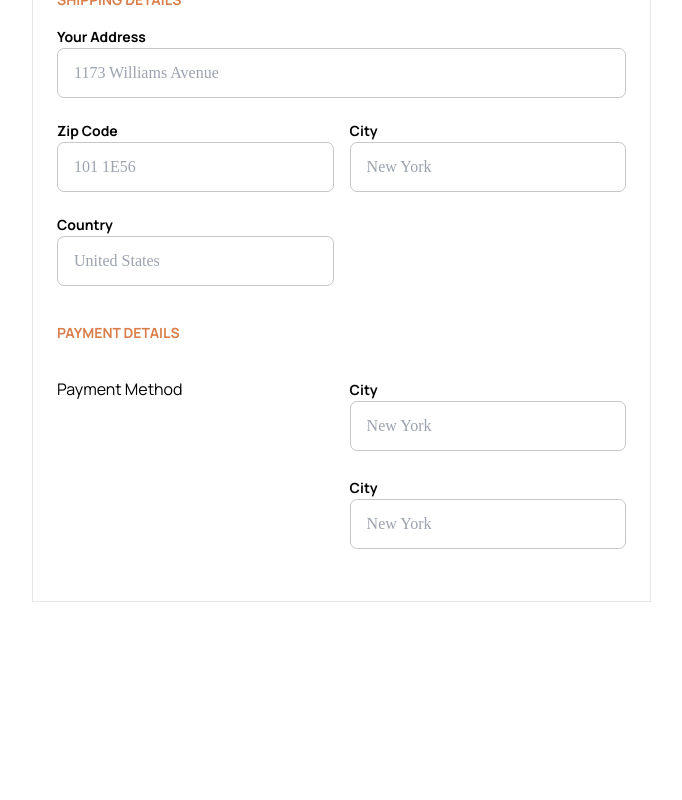
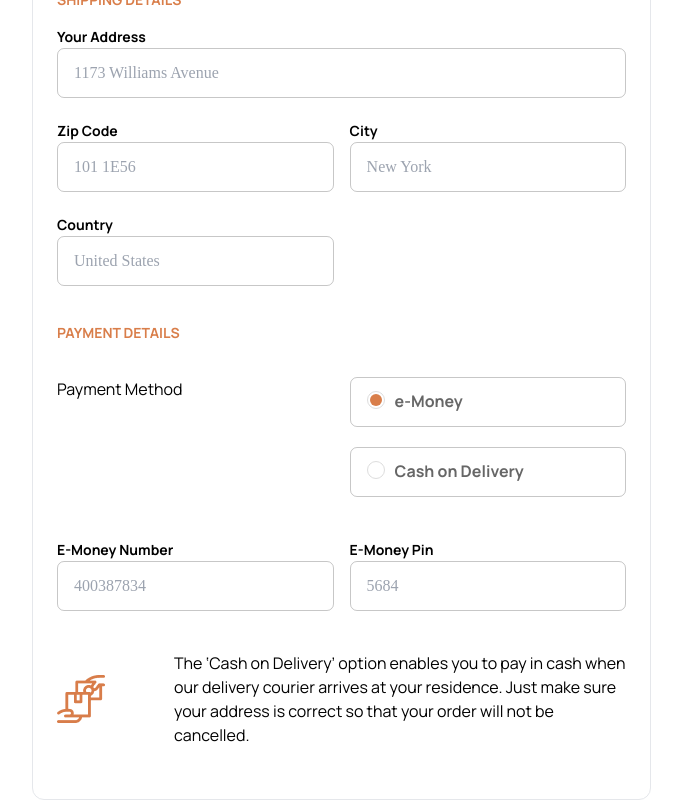
Before and after one commit to keys78/audiophile-ecommerce, a Nuxt app: page /Checkout in a window 1280 px wide. Shown: the part 585-1385 px from the top of the page, without its empty margins (128-810 px from the left). Before the commit the page ends 1187 px from the top, so only its background shows below. Built offline with nearby package versions, Linux system fonts and the light colour scheme.

Commit message:
merge functions & vuex

```diff
--- a/pages/Checkout.vue
+++ b/pages/Checkout.vue
@@ -6,7 +6,7 @@
             <button @click="goBack" class="mt-24 text-sm mb-2"> Go Back</button>
 
             <div class="flex-start gap-8 ">
-                <div class="w-8/12 border py-8 px-6">
+                <div class="w-8/12 border py-8 px-6 rounded-xl">
                     <h1 class="check-group text-2xl">CHECKOUT</h1>
                     <p class="check-text">BILLING DETAILS</p>
 
@@ -52,7 +52,7 @@
                                 </div>
                             </div>
 
-                            <p class="check-text manrope">PAYMENT DETAILS</p>
+                            <p class="check-text">PAYMENT DETAILS</p>
 
                             <div class="grid grid-cols-2 gap-4 py-5">
                                 <div class="">
@@ -60,15 +60,30 @@
                                 </div>
 
                                 <div>
-                                   <div class="pb-6">
-                                        <label class="check-group text-sm">City</label>
-                                        <input type="text" placeholder="New York" class="input-group"/>
+                                   <div class="pb-6 input-group mb-5">
+                                        <input type="radio" id="test1" name="payment-type" checked/>
+                                        <label class="check-group" for="test1">e-Money</label>
                                     </div>
-                                    <div>
-                                        <label class="check-group text-sm">City</label>
-                                        <input type="text" placeholder="New York" class="input-group"/>
+                                    <div class="input-group">
+                                        <input type="radio" id="test2" name="payment-type"/>
+                                        <label class="check-group" for="test2">Cash on Delivery</label>
                                     </div>
                                 </div>
+                            </div>
+                            <!--toggle area-->
+                            <div class="grid grid-cols-2 gap-4 py-5">
+                                <div class="">
+                                    <label class="check-group text-sm">E-Money Number</label>
+                                    <input type="text" placeholder="400387834" class="input-group"/>
+                                </div>
+                                <div>
+                                    <label class="check-group text-sm">E-Money Pin</label>
+                                    <input type="text" placeholder="5684" class="input-group"/>
+                                </div>
+                            </div>
+                            <div class="grid grid-cols-5 gap-4 py-5 items-center">
+                                <img :src="shape" alt="icon" class="col-span-1">
+                                <p class="col-span-4">The ‘Cash on Delivery’ option enables you to pay in cash when our delivery courier arrives at your residence. Just make sure your address is correct so that your order will not be cancelled.</p>
                             </div>
                         </div>
                     </form>
@@ -89,6 +104,7 @@
 
 import Header from '../components/Header.vue'
 import Footer from '../components/Footer.vue'
+import shape from '../assets/images/Shape.png'
 
 export default {
     name:"Headphones",
@@ -99,7 +115,7 @@ export default {
 
     data() {
         return {
-
+            shape
         }
     },
 
@@ -140,4 +156,55 @@ export default {
     ::placeholder{
         color:#929596;
     }
+
+    [type="radio"]:checked,
+    [type="radio"]:not(:checked) {
+        position: absolute;
+        left: -9999px;
+    }
+    [type="radio"]:checked + label,
+    [type="radio"]:not(:checked) + label
+    {
+        position: relative;
+        padding-left: 28px;
+        cursor: pointer;
+        line-height: 20px;
+        display: inline-block;
+        color: #666;
+    }
+    [type="radio"]:checked + label:before,
+    [type="radio"]:not(:checked) + label:before {
+        content: '';
+        position: absolute;
+        left: 0;
+        top: 0;
+        width: 18px;
+        height: 18px;
+        border: 1px solid #ddd;
+        border-radius: 100%;
+        background: #fff;
+    }
+    [type="radio"]:checked + label:after,
+    [type="radio"]:not(:checked) + label:after {
+        content: '';
+        width: 12px;
+        height: 12px;
+        background: #D97E4A;
+        position: absolute;
+        top: 2.9px;
+        left:2.9px;
+        border-radius: 100%;
+        -webkit-transition: all 0.2s ease;
+        transition: all 0.2s ease;
+    }
+    [type="radio"]:not(:checked) + label:after {
+        opacity: 0;
+        -webkit-transform: scale(0);
+        transform: scale(0);
+    }
+    [type="radio"]:checked + label:after {
+        opacity: 1;
+        -webkit-transform: scale(1);
+        transform: scale(1);
+    }
 </style>
```
